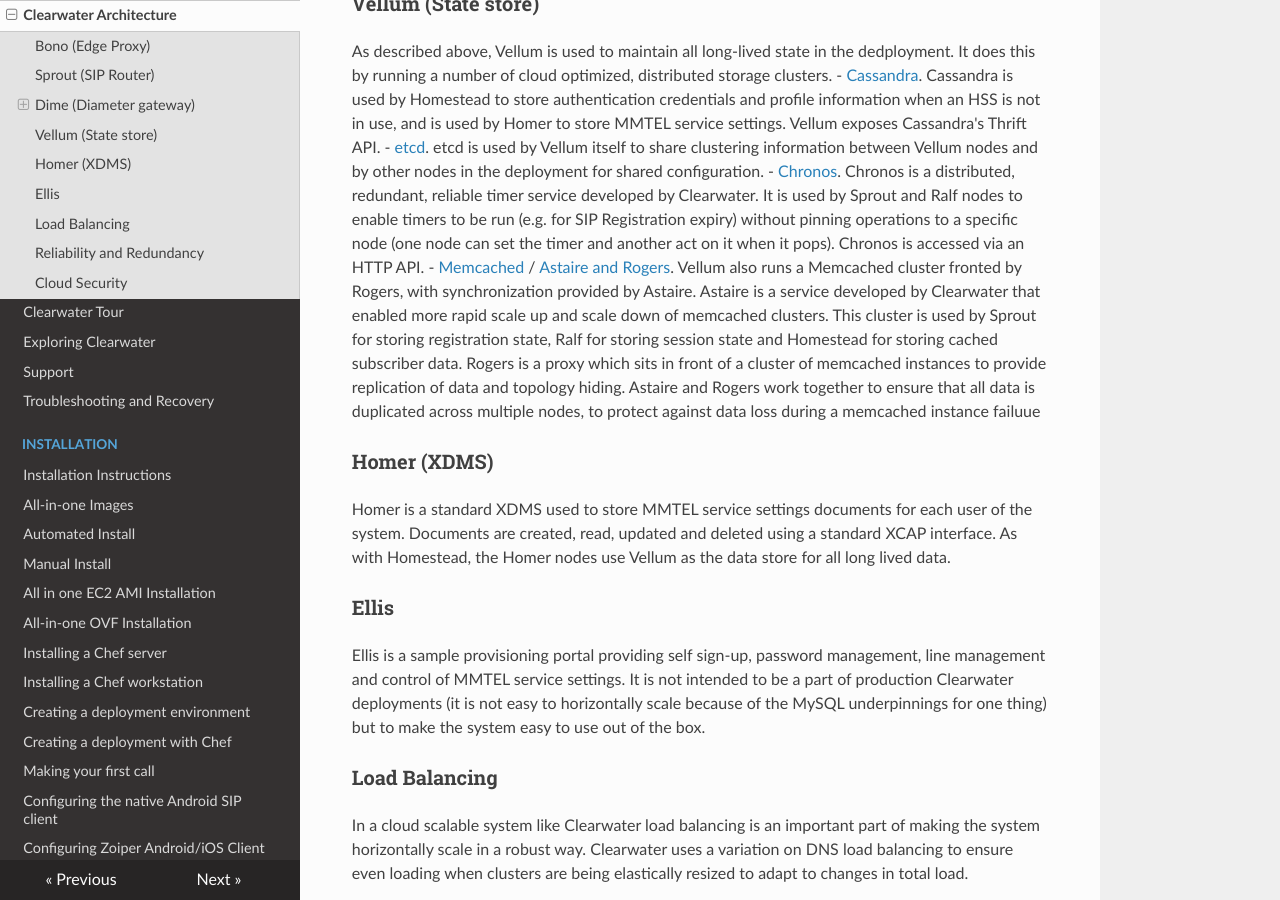
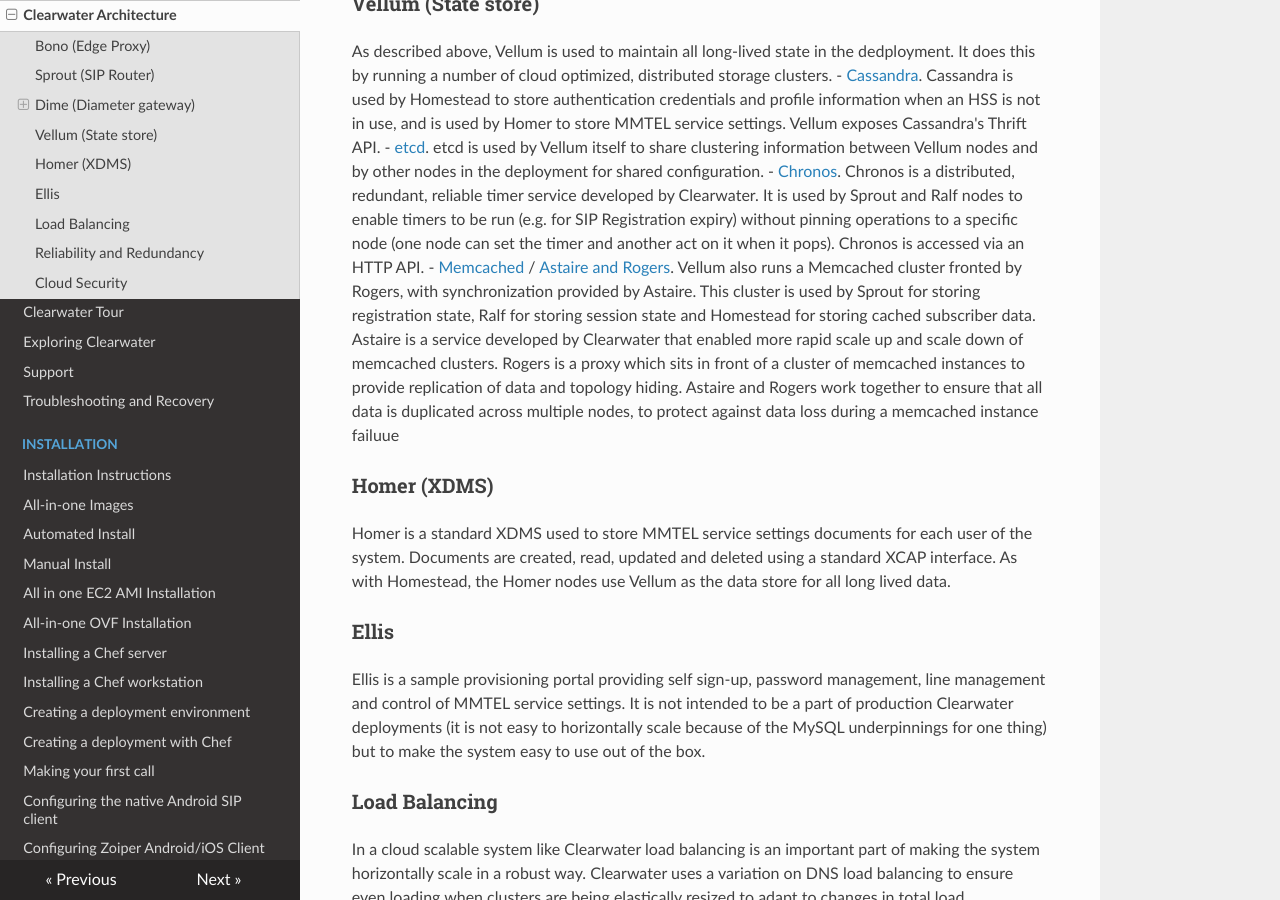
Before and after one commit to Metaswitch/clearwater-readthedocs, an MkDocs documentation site: the page built from docs/Clearwater_Architecture.md, in a window 1280 px wide and 900 px high, scrolled down 2491 px. Built offline with MkDocs 1.6.1, drawn with Linux system fonts in a browser that asks for light colours; nearby versions of some CDN libraries; old or Windows-style settings are respelled for this version of MkDocs.

Commit message:
Fix style issue

```diff
--- a/docs/Clearwater_Architecture.md
+++ b/docs/Clearwater_Architecture.md
@@ -62,7 +62,7 @@ As described above, Vellum is used to maintain all long-lived state in the dedpl
 - [Cassandra](http://cassandra.apache.org/).  Cassandra is used by Homestead to store authentication credentials and profile information when an HSS is not in use, and is used by Homer to store MMTEL service settings.  Vellum exposes Cassandra's Thrift API.
 - [etcd](https://github.com/coreos/etcd).  etcd is used by Vellum itself to share clustering information between Vellum nodes and by other nodes in the deployment for shared configuration.
 - [Chronos](https://github.com/Metaswitch/chronos).  Chronos is a distributed, redundant, reliable timer service developed by Clearwater.  It is used by Sprout and Ralf nodes to enable timers to be run (e.g. for SIP Registration expiry)  without pinning operations to a specific node (one node can set the timer and another act on it when it pops).  Chronos is accessed via an HTTP API.
-- [Memcached](https://memcached.org/) / [Astaire and Rogers](https://github.com/Metaswitch/astaire).  Vellum also runs a Memcached cluster fronted by Rogers, with synchronization provided by Astaire.  Astaire is a service developed by Clearwater that enabled more rapid scale up and scale down of memcached clusters. This cluster is used by Sprout for storing registration state, Ralf for storing session state and Homestead for storing cached subscriber data. Rogers is a proxy which sits in front of a cluster of memcached instances to provide replication of data and topology hiding. Astaire and Rogers work together to ensure that all data is duplicated across multiple nodes, to protect against data loss during a memcached instance failuue
+- [Memcached](https://memcached.org/) / [Astaire and Rogers](https://github.com/Metaswitch/astaire).  Vellum also runs a Memcached cluster fronted by Rogers, with synchronization provided by Astaire. This cluster is used by Sprout for storing registration state, Ralf for storing session state and Homestead for storing cached subscriber data.  Astaire is a service developed by Clearwater that enabled more rapid scale up and scale down of memcached clusters.  Rogers is a proxy which sits in front of a cluster of memcached instances to provide replication of data and topology hiding.  Astaire and Rogers work together to ensure that all data is duplicated across multiple nodes, to protect against data loss during a memcached instance failuue
 
 ### Homer (XDMS)
 
```
